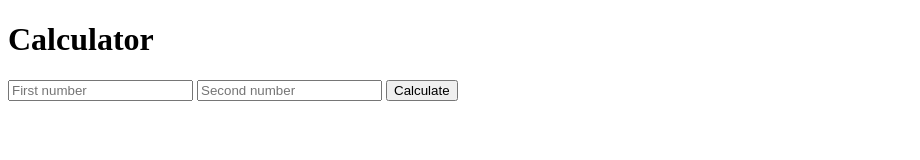
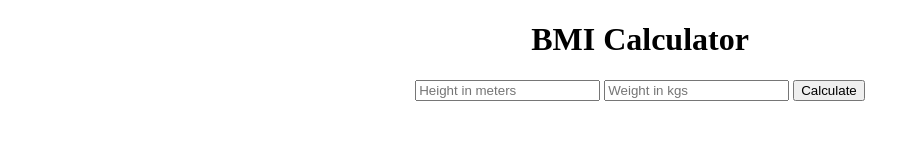
Before and after one commit to PatelNeet/BMI-Calculator, a website: page index.html in a window 1280 px wide. Shown: the whole page, without its empty margins (0-920 px from the left). Drawn offline with Linux system fonts and the light colour scheme.

Commit message:
Update index.html

```diff
--- a/index.html
+++ b/index.html
@@ -1,17 +1,24 @@
 <!DOCTYPE html>
 <html lang="en">
+
 <head>
     <meta charset="UTF-8">
     <meta http-equiv="X-UA-Compatible" content="IE=edge">
     <meta name="viewport" content="width=device-width, initial-scale=1.0">
     <title>Calculator</title>
 </head>
+
 <body>
-        <h1>Calculator</h1>
-        <form action="/" method="post">
-            <input type="text" name="num1" placeholder="First number">
-            <input type="text" name="num2" placeholder="Second number">
+    <h1>
+        <center>BMI Calculator</center>
+    </h1>
+    <center>
+        <form action="/bmi" method="post">
+            <input type="text" name="num1" placeholder="Height in meters">
+            <input type="text" name="num2" placeholder="Weight in kgs">
             <button type="submit" name="submit">Calculate</button>
         </form>
+    </center>
 </body>
+
 </html>
```
Lines whose indentation alone changed are shown as unchanged.
